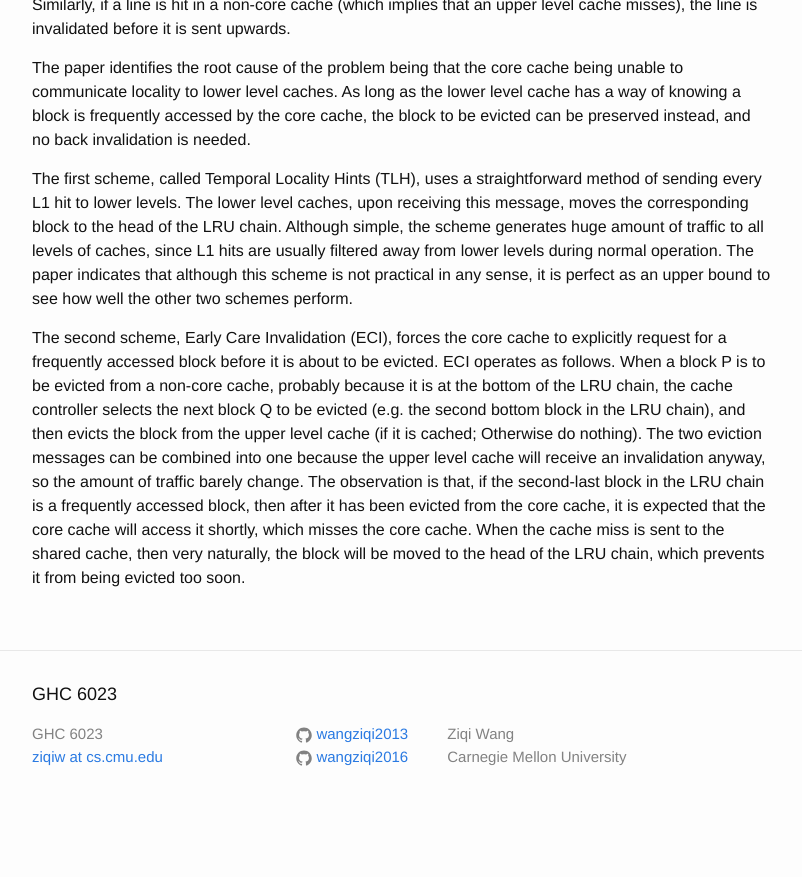
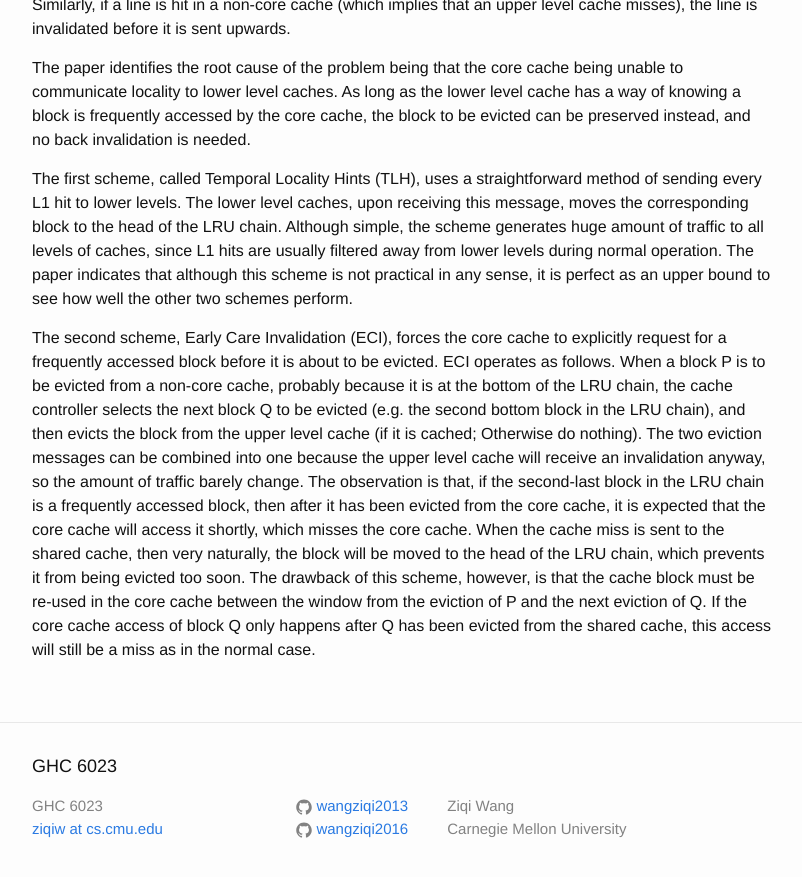
Before and after one commit to wangziqi2013/wangziqi2013.github.io, a Jekyll site: the page built from _posts/2019-08-22-achieving-non-inclusive-cache-performance-with-inclusive-caches.markdown, in a window 1280 px wide and 900 px high, scrolled down 1393 px. Shown: the top 877 px of the window, without its empty margins (238-1040 px from the left). Built offline with Jekyll 4.4.1, drawn with Linux system fonts in a browser that asks for light colours; before the commit the page ends 2221 px from its top, so only the background shows below that.

Commit message:
Finish EVI problem

```diff
--- a/_posts/2019-08-22-achieving-non-inclusive-cache-performance-with-inclusive-caches.markdown
+++ b/_posts/2019-08-22-achieving-non-inclusive-cache-performance-with-inclusive-caches.markdown
@@ -67,4 +67,6 @@ an invalidation anyway, so the amount of traffic barely change. The observation
 in the LRU chain is a frequently accessed block, then after it has been evicted from the core cache, it is expected
 that the core cache will access it shortly, which misses the core cache. When the cache miss is sent to the shared
 cache, then very naturally, the block will be moved to the head of the LRU chain, which prevents it from being evicted
-too soon.
+too soon. The drawback of this scheme, however, is that the cache block must be re-used in the core cache between the
+window from the eviction of P and the next eviction of Q. If the core cache access of block Q only happens after Q has
+been evicted from the shared cache, this access will still be a miss as in the normal case.
```
